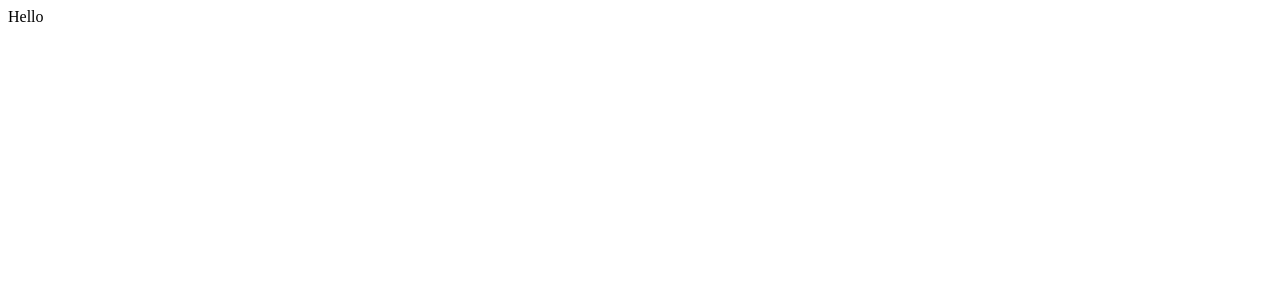
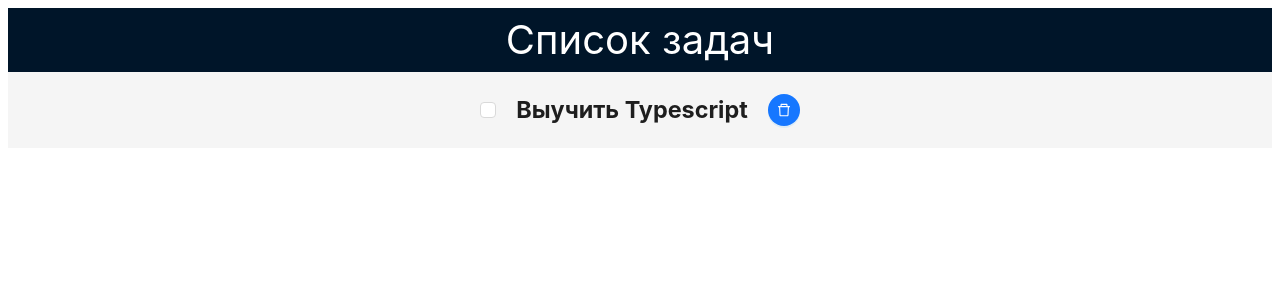
Before and after one commit to AntonAmialchenia/todo-list-test, a React (Create React App) app: page / in a window 1280 px wide. Shown: the top 300 px of the page. Built offline with nearby package versions, Linux system fonts and the light colour scheme.

Commit message:
add todo

```diff
--- a/src/App.tsx
+++ b/src/App.tsx
@@ -1,7 +1,20 @@
+import { Layout } from "antd";
+import { Content, Header } from "antd/es/layout/layout";
 import React from "react";
+import { TodoItem } from "./componets/TodoItem";
+// import { Header } from "./componets/Header";
 
 function App() {
-  return <div className="App">Hello</div>;
+  return (
+    <Layout>
+      <Header style={{ color: "white", textAlign: "center", fontSize: 40 }}>
+        Список задач
+      </Header>
+      <Content>
+        <TodoItem />
+      </Content>
+    </Layout>
+  );
 }
 
 export default App;
--- /dev/null
+++ b/src/componets/TodoItem.tsx
@@ -0,0 +1,20 @@
+import { Button, Checkbox } from "antd";
+import { DeleteOutlined } from "@ant-design/icons";
+import { FC } from "react";
+
+export const TodoItem: FC = () => {
+  return (
+    <div
+      style={{
+        display: "flex",
+        gap: 20,
+        justifyContent: "center",
+        alignItems: "center",
+        fontSize: 20,
+      }}>
+      <Checkbox />
+      <h3>Выучить Typescript</h3>
+      <Button type="primary" shape="circle" icon={<DeleteOutlined />} />
+    </div>
+  );
+};
```
